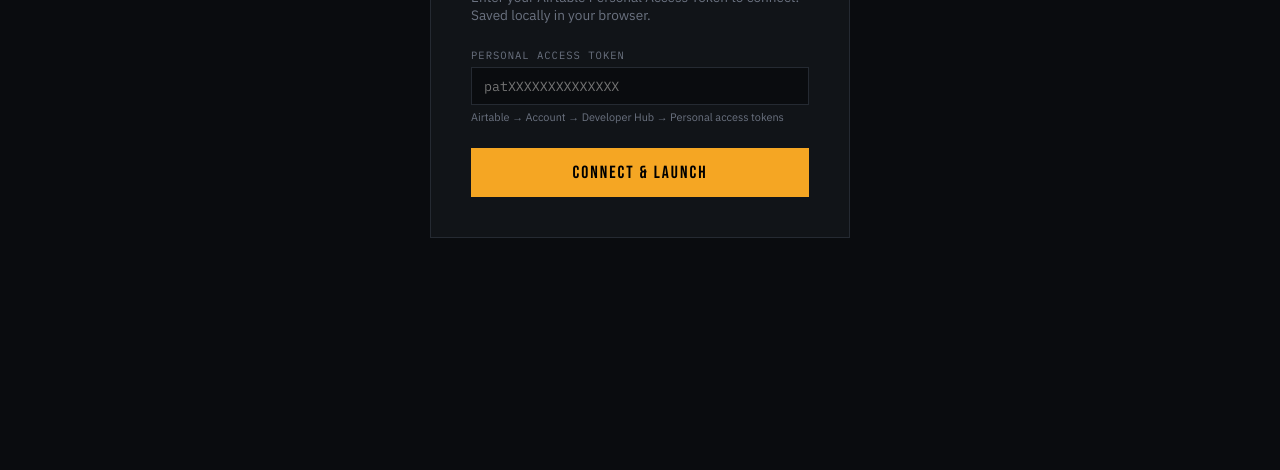
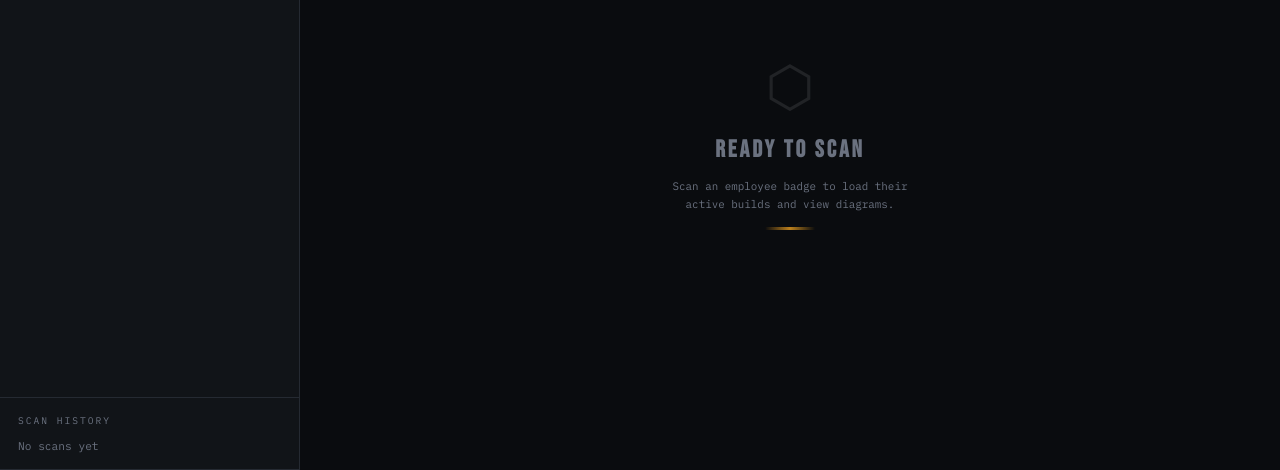
Before and after one commit to Bheller745/build-station, a website: page index.html in a window 1280 px wide. Shown: the part 330-800 px from the top of the page. Drawn offline with Linux system fonts and the light colour scheme.

Commit message:
Refactor CSS styles and update HTML structure

```diff
--- a/index.html
+++ b/index.html
@@ -13,7 +13,9 @@
     --scan-glow: rgba(245,166,35,0.15);
   }
   * { box-sizing: border-box; margin: 0; padding: 0; }
+  html, body { height: 100%; overflow: hidden; }
   body { background: var(--bg); color: var(--text); font-family: 'IBM Plex Sans', sans-serif; height: 100vh; overflow: hidden; display: flex; flex-direction: column; }
+  #app { display: none; flex-direction: column; height: 100vh; overflow: hidden; }
 
   /* CONFIG */
   #config-overlay {
@@ -62,10 +64,10 @@
   .msg.ok  { background: rgba(46,204,113,0.08); border: 1px solid rgba(46,204,113,0.25); color: var(--green); }
 
   /* LAYOUT */
-  .main-layout { display: grid; grid-template-columns: 320px 1fr; min-height: calc(100vh - 124px); }
+  .main-layout { display: grid; grid-template-columns: 300px 1fr; flex: 1; overflow: hidden; min-height: 0; }
 
   /* LEFT */
-  .left-panel { border-right: 1px solid var(--border); background: var(--surface); display: flex; flex-direction: column; overflow-y: auto; height: 100%; }
+  .left-panel { border-right: 1px solid var(--border); background: var(--surface); display: flex; flex-direction: column; overflow-y: auto; min-height: 0; }
   .psec { padding: 16px 18px; border-bottom: 1px solid var(--border); }
   .ptitle { font-family: 'IBM Plex Mono',monospace; font-size: 0.6rem; color: var(--muted); letter-spacing: 2px; text-transform: uppercase; margin-bottom: 12px; }
 
@@ -103,7 +105,7 @@
   .htime { font-family:'IBM Plex Mono',monospace; font-size:0.6rem; color:var(--muted); }
 
   /* RIGHT */
-  .right-panel { display:flex; flex-direction:column; background:var(--bg); overflow:hidden; height:100%; }
+  .right-panel { display:flex; flex-direction:column; background:var(--bg); overflow:hidden; min-height:0; }
 
   /* stage bar */
   .stage-bar { display:flex; margin-bottom:10px; }
@@ -138,13 +140,13 @@
   .ic span { font-size:0.8rem; font-weight:500; }
 
   /* empty / loading */
-  .empty-state { display:flex; flex-direction:column; align-items:center; justify-content:center; min-height:400px; gap:14px; padding:40px; text-align:center; }
+  .empty-state { display:flex; flex-direction:column; align-items:center; justify-content:center; flex:1; gap:14px; padding:40px; text-align:center; }
   .empty-state .bi { font-size:3.5rem; opacity:0.1; }
   .empty-state h3 { font-family:'Bebas Neue',sans-serif; font-size:1.5rem; letter-spacing:3px; color:var(--muted); }
   .empty-state p { font-family:'IBM Plex Mono',monospace; font-size:0.68rem; color:var(--muted); max-width:280px; line-height:1.6; }
   .scan-anim { width:60px; height:3px; background:linear-gradient(90deg,transparent,var(--accent),transparent); animation:scanline 1.5s ease-in-out infinite; }
   @keyframes scanline { 0%,100%{opacity:0;transform:scaleX(0.3)}50%{opacity:1;transform:scaleX(1)} }
-  .loading-state { display:flex; flex-direction:column; align-items:center; justify-content:center; min-height:400px; gap:12px; }
+  .loading-state { display:flex; flex-direction:column; align-items:center; justify-content:center; flex:1; gap:12px; }
   .lbar { width:200px; height:2px; background:var(--border); overflow:hidden; }
   .lbar-i { height:100%; background:var(--accent); animation:lrun 1s ease-in-out infinite; }
   @keyframes lrun { 0%{transform:translateX(-100%)}100%{transform:translateX(200%)} }
@@ -159,28 +161,14 @@
 </head>
 <body>
 
-<!-- CONFIG — token only -->
-<div id="config-overlay">
-  <div class="config-box" style="width:420px">
-    <h2>Build Station</h2>
-    <p>Enter your Airtable Personal Access Token to connect. Saved locally in your browser.</p>
-    <div class="config-field">
-      <label>Personal Access Token</label>
-      <input type="password" id="cfg-token" placeholder="patXXXXXXXXXXXXXX" autocomplete="off">
-      <div class="cfg-hint">Airtable → Account → Developer Hub → Personal access tokens</div>
-    </div>
-    <button class="btn-primary" onclick="saveConfig()">CONNECT &amp; LAUNCH</button>
-    <div id="cfg-error" class="msg err" style="display:none"></div>
-  </div>
-</div>
+<!-- Config handled server-side via AIRTABLE_TOKEN env var -->
 
 <!-- APP -->
-<div id="app" style="display:none;height:100vh;overflow:hidden;flex-direction:column;">
+<div id="app" style="display:none">
   <header>
     <div class="logo">BUILD<span> // </span>STATION</div>
     <div class="hdr-right">
       <div class="hdr-status"><span class="dot"></span>CONNECTED &nbsp;|&nbsp; <span id="hdr-base" style="color:var(--accent)"></span></div>
-      <button class="btn-sm" onclick="showConfig()">⚙ RECONFIGURE</button>
     </div>
   </header>
 
@@ -222,8 +210,8 @@
 </div>
 
 <script>
-// ── CONFIG ──────────────────────────────────────────────
-const HARDCODED = {
+// ── CONFIG — all values hardcoded, token lives in Railway env var ──
+const cfg = {
   'base':               'appMnqBvSSSSffc1k',
   'emp-table':          'Employee',
   'emp-id-field':       'Badge Number',
@@ -241,28 +229,11 @@ const HARDCODED = {
   'diagram-field':      'Wiring Diagram',
   'product-img-field':  'Product Image'
 };
-let cfg = { ...HARDCODED };
 
-function saveConfig() {
-  const token = document.getElementById('cfg-token').value.trim();
-  if (!token) { showCfgErr('Please enter your Airtable Personal Access Token.'); return; }
-  cfg = { ...HARDCODED, token };
-  localStorage.setItem('bs_token', token);
-  document.getElementById('cfg-error').style.display = 'none';
-  launchApp();
-}
-function loadConfig() {
-  const token = localStorage.getItem('bs_token');
-  if (!token) return false;
-  cfg = { ...HARDCODED, token };
-  document.getElementById('cfg-token').value = token;
-  return true;
-}
-function showCfgErr(m) { const e = document.getElementById('cfg-error'); e.style.display='block'; e.textContent=m; }
-function showConfig() { document.getElementById('config-overlay').style.display='flex'; document.getElementById('app').style.display='none'; }
 function launchApp() {
-  document.getElementById('config-overlay').style.display='none';
-  const appEl = document.getElementById('app'); appEl.style.display='flex'; appEl.style.flexDirection='column';
+  const appEl = document.getElementById('app');
+  appEl.style.display='flex'; appEl.style.flexDirection='column';
+  appEl.style.height='100vh'; appEl.style.overflow='hidden';
   document.getElementById('hdr-base').textContent = cfg['base'];
   setTimeout(() => document.getElementById('scan-input').focus(), 100);
 }
@@ -272,7 +243,7 @@ function launchApp() {
 // The proxy forwards them to Airtable with your token server-side.
 
 const PROXY = '/api/airtable';
-const hdrs = () => ({ 'x-airtable-token': cfg['token'], 'Content-Type': 'application/json' });
+const hdrs = () => ({ 'Content-Type': 'application/json' });
 
 async function atGet(table, params={}) {
   const url = new URL(`${location.origin}${PROXY}/${cfg['base']}/${encodeURIComponent(table)}`);
@@ -334,7 +305,7 @@ function setScanMode(mode) {
 
 // ── SCAN ────────────────────────────────────────────────
 document.addEventListener('DOMContentLoaded', () => {
-  if (loadConfig()) launchApp();
+  launchApp();
   document.getElementById('scan-input').addEventListener('keydown', e => { if (e.key==='Enter') triggerScan(); });
 });
 
```
